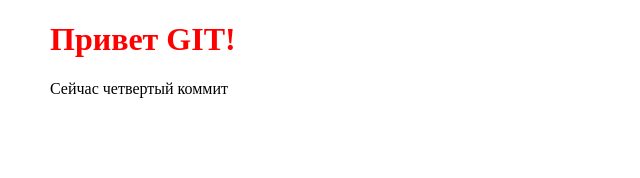
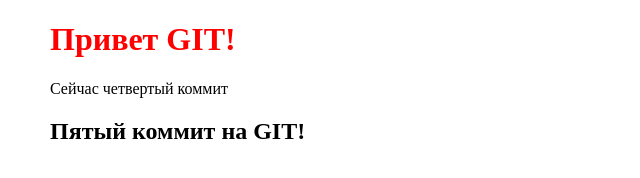
Before and after one commit to ThomasMullagaliev/git-test, a plain HTML site: page index.html in a window 1280 px wide. Shown: the whole page, without its empty margins (0-640 px from the left). Drawn offline with Linux system fonts and the light colour scheme.

Commit message:
Commit-5

```diff
--- a/index.html
+++ b/index.html
@@ -8,5 +8,6 @@
 <body>
 	<h1>Привет GIT!</h1>
 	<p>Сейчас четвертый коммит</p>
+	<h2>Пятый коммит на GIT!</h2>
 </body>
 </html>
```
